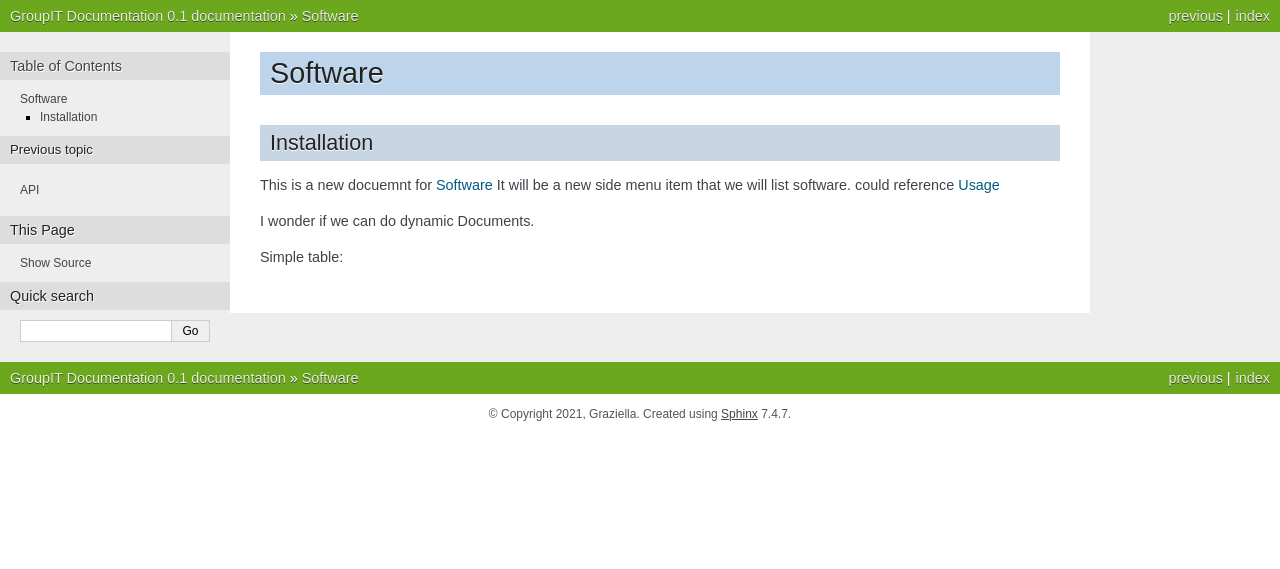
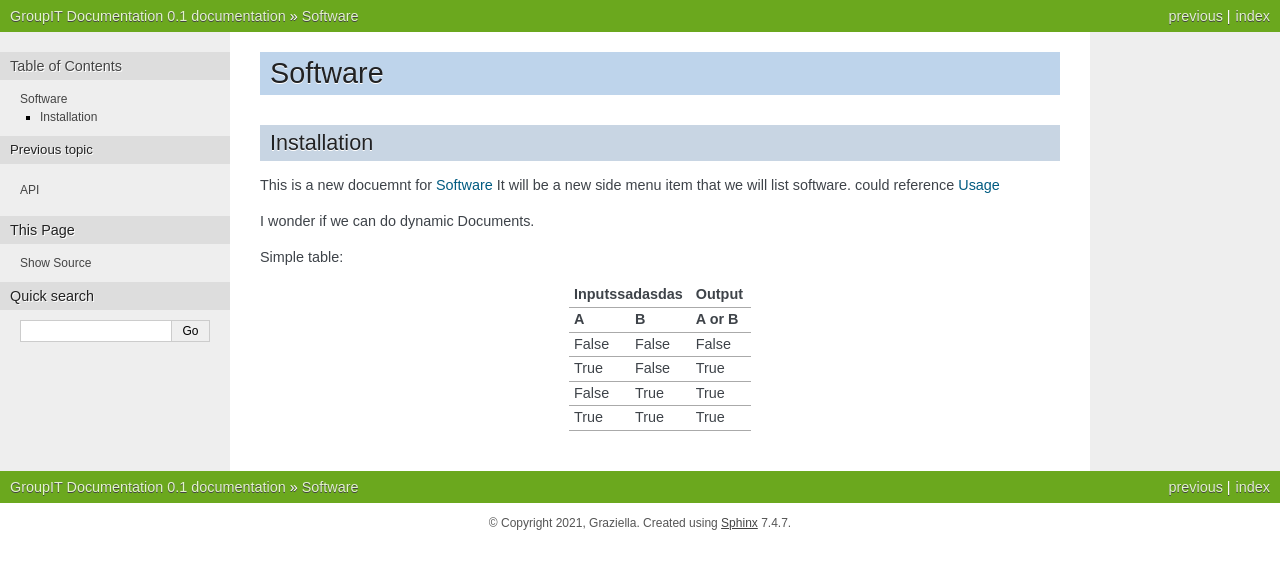
Before and after one commit to PhoenixInNZ/GroupITDocs, a Sphinx documentation site: the page built from docs/source/software.rst, in a window 1280 px wide. Shown: the top 569 px of the page. Built offline with Sphinx 7.4.7, drawn with Linux system fonts in a browser that asks for light colours; pages that are not in the unit, such as notebooks, are missing from menus.

Commit message:
Update software.rst

```diff
--- a/docs/source/software.rst
+++ b/docs/source/software.rst
@@ -14,16 +14,16 @@ I wonder if we can do dynamic Documents.
 
 Simple table:
 
-=====  =====  ======
-   Inputssadasdas     Output
-------------  ------
-  A      B    A or B
-=====  =====  ======
-False  False  False
-True   False  True
-False  True   True
-True   True   True
-=====  =====  ======
+========  ========  ======
+   Inputssadasdas   Output
+------------------  ------
+  A         B       A or B
+========  ========  ======
+False     False     False
+True      False     True
+False     True      True
+True      True      True
+========  ========  ======
 
 =====  =====
 Software  Description
```
